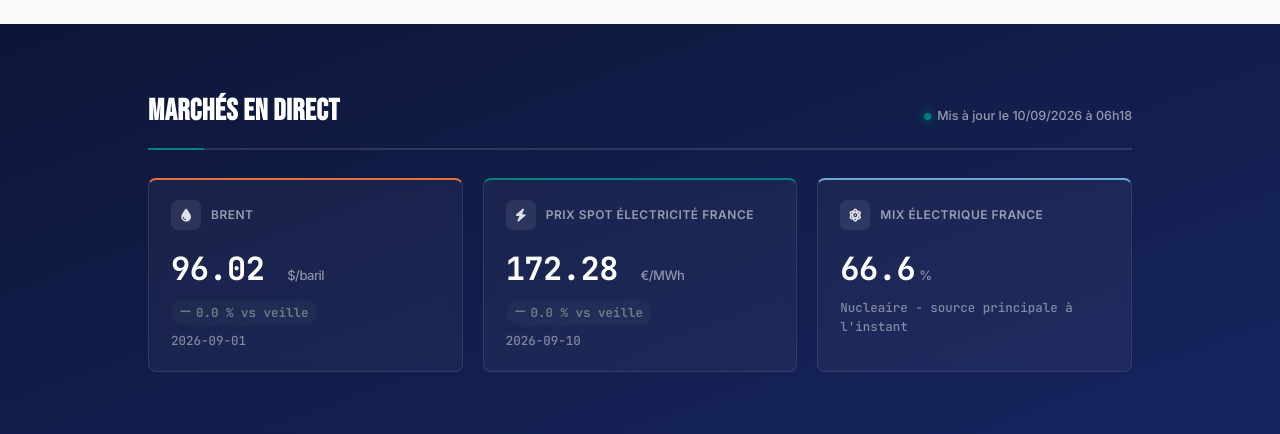
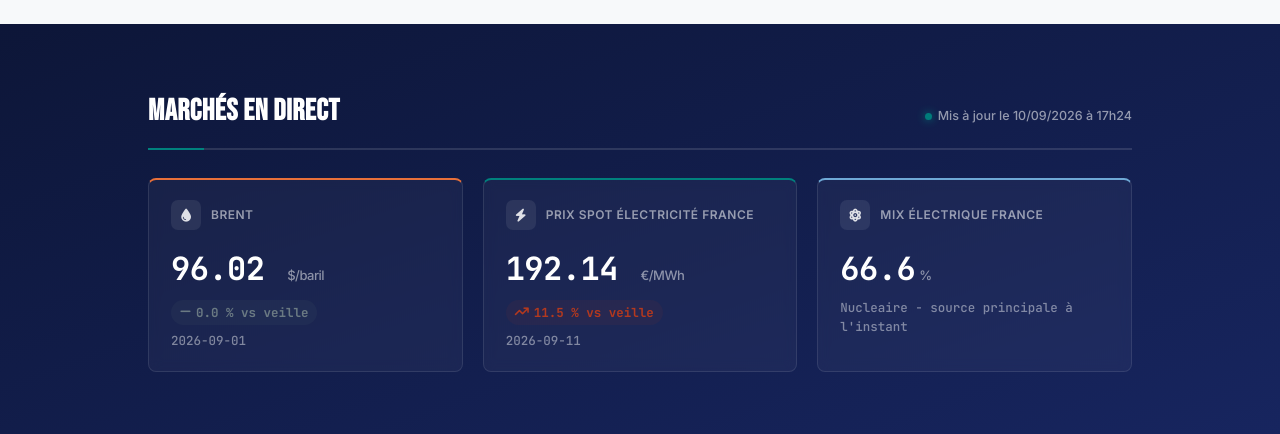
Before and after one commit to InsideEnergyMarkets/Inside-Energy-Markets, a Jekyll site: the page built from index.html, in a window 1280 px wide and 1400 px high, scrolled down 1093 px. Shown: the part 152-586 px from the top of the window. Built offline with Jekyll 4.4.1, drawn with Linux system fonts in a browser that asks for light colours; some of the changed text lies outside the part shown.

Commit message:
Mise à jour automatique des données marché

```diff
--- a/_data/market.json
+++ b/_data/market.json
@@ -1,5 +1,5 @@
 {
-  "updated_at": "2026-09-10T06:18:29.354423Z",
+  "updated_at": "2026-09-10T17:24:24.845485Z",
   "brent": {
     "price_usd": 96.02,
     "date": "2026-09-01",
@@ -15,10 +15,11 @@
       "bioenergies": 1.8
     },
     "top_source": "nucleaire",
-    "top_share": 66.6
+    "top_share": 66.6,
+    "co2_intensity": 47
   },
   "spot_price_france": {
-    "price_eur_mwh": 172.28,
-    "date": "2026-09-10"
+    "price_eur_mwh": 192.14,
+    "date": "2026-09-11"
   }
 }
--- a/_data/market_history.json
+++ b/_data/market_history.json
@@ -14,7 +14,7 @@
   {
     "date": "2026-09-10",
     "brent_usd": 96.02,
-    "spot_eur_mwh": 172.28,
+    "spot_eur_mwh": 192.14,
     "mix_shares": {
       "nucleaire": 66.6,
       "eolien": 8.6,
--- a/_data/weekly_summary.json
+++ b/_data/weekly_summary.json
@@ -7,9 +7,9 @@
     "change_pct": 0.0
   },
   "spot_price": {
-    "avg_eur_mwh": 172.28,
+    "avg_eur_mwh": 182.21,
     "min_eur_mwh": 172.28,
-    "max_eur_mwh": 172.28,
+    "max_eur_mwh": 192.14,
     "days_count": 2
   },
   "mix": {
```
